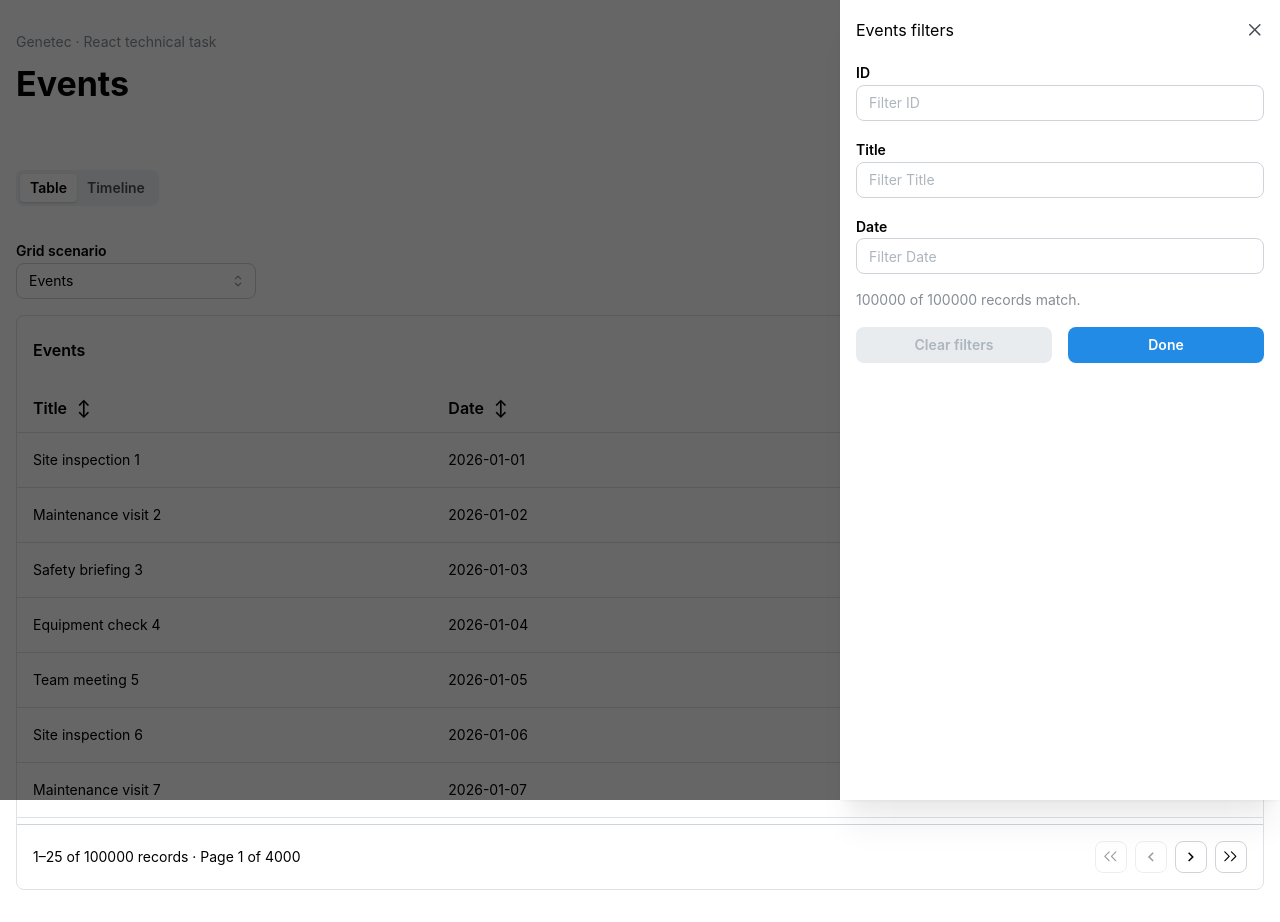
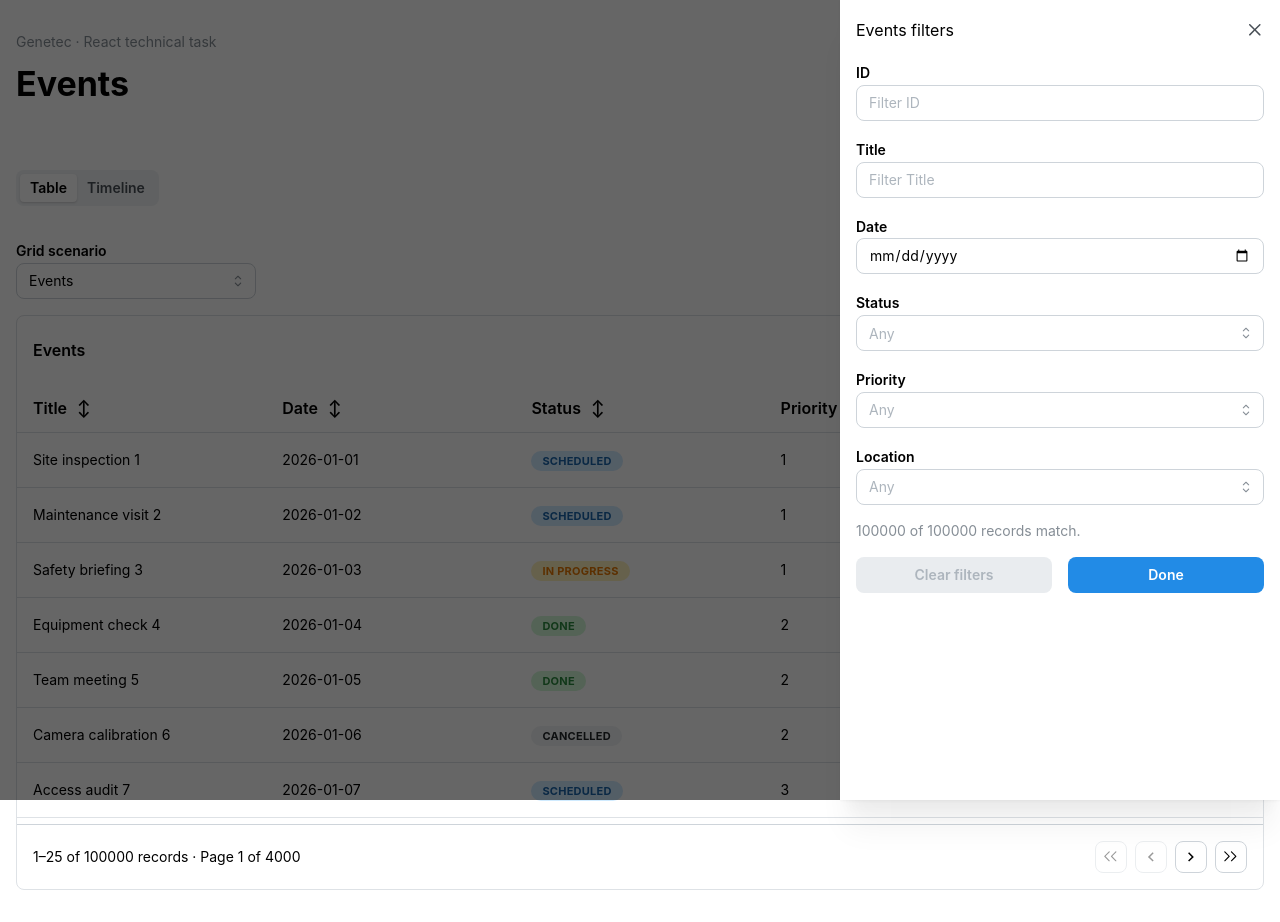
Before and after one commit to AnastasievD/genetec-react, a React (Vite) app: page / in a window 1280 px wide. Both pictures are taken after a click on the button "Filters". Built offline with nearby package versions, Linux system fonts and the light colour scheme.

Commit message:
feat(events): add status, location and priority with typed filters

```diff
--- a/src/App.tsx
+++ b/src/App.tsx
@@ -2,6 +2,7 @@ import { Activity, useMemo, useState } from 'react'
 import { Alert, Box, Button, Container, Group, Modal, SegmentedControl, Select, Stack, Text, Title } from '@mantine/core'
 import { DataGrid, EventForm, Timeline } from './components'
 import type { EventFormValues } from './components'
+import { createEvent } from './features/events/event'
 import type { CalendarEvent } from './features/events/event'
 import {
   createEventColumns,
@@ -34,7 +35,7 @@ export default function App() {
     if (existing) {
       setEvents(events => events.map(event => event.id === existing.id ? { ...event, ...values } : event))
     } else {
-      const event = { id: crypto.randomUUID(), ...values }
+      const event = createEvent(values)
       setEvents(events => [event, ...events])
       setTimelineIds(ids => new Set(ids).add(event.id))
     }
--- a/src/components/data-grid/DataGrid.tsx
+++ b/src/components/data-grid/DataGrid.tsx
@@ -31,13 +31,12 @@ export function DataGrid<T extends RowData>({
 }: DataGridProps<T>) {
   const captionId = useId()
   const columnDefs = useMemo(() => columns.map(toColumnDef), [columns])
-  const labels = useMemo(() => new Map(columns.map(column => [column.id, column.label])), [columns])
+  const columnsById = useMemo(() => new Map(columns.map(column => [column.id, column])), [columns])
   const table = useTable({
     features,
     data: rows,
     columns: columnDefs,
     getRowId,
-    defaultColumn: { filterFn: 'includesString' },
     enableMultiSort: false,
     enableSortingRemoval: true,
     sortDescFirst: false,
@@ -66,7 +65,7 @@ export function DataGrid<T extends RowData>({
         table={table}
         caption={caption}
         captionId={captionId}
-        labels={labels}
+        columnsById={columnsById}
         totalRows={rows.length}
         filteredRows={rowCount}
         disabled={unavailable}
--- a/src/components/data-grid/DataGridToolbar.tsx
+++ b/src/components/data-grid/DataGridToolbar.tsx
@@ -1,14 +1,15 @@
-import { Badge, Button, Checkbox, Drawer, Group, Popover, Stack, Text, TextInput } from '@mantine/core'
-import { useEffect, useEffectEvent, useState } from 'react'
+import { useEffect, useEffectEvent, useMemo, useState } from 'react'
+import { Badge, Button, Checkbox, Drawer, Group, Popover, Select, Stack, Text, TextInput } from '@mantine/core'
 import { useDebouncedValue, useDisclosure } from '@mantine/hooks'
-import type { ReactTable, RowData } from '@tanstack/react-table'
+import type { Column, ReactTable, RowData } from '@tanstack/react-table'
+import type { DataGridColumn } from './columns'
 import type { DataGridFeatures } from './features'
 
 interface DataGridToolbarProps<T extends RowData> {
   table: ReactTable<DataGridFeatures, T>
   caption: string
   captionId: string
-  labels: ReadonlyMap<string, string>
+  columnsById: ReadonlyMap<string, DataGridColumn<T>>
   totalRows: number
   filteredRows: number
   disabled: boolean
@@ -16,7 +17,7 @@ interface DataGridToolbarProps<T extends RowData> {
 }
 
 export function DataGridToolbar<T extends RowData>({
-  table, caption, captionId, labels, totalRows, filteredRows, disabled, onClearFilters,
+  table, caption, captionId, columnsById, totalRows, filteredRows, disabled, onClearFilters,
 }: DataGridToolbarProps<T>) {
   const [filtersOpened, { open: openFilters, close: closeFilters }] = useDisclosure(false)
   const [filtersVersion, setFiltersVersion] = useState(0)
@@ -39,7 +40,7 @@ export function DataGridToolbar<T extends RowData>({
                 {columns.map(column => (
                   <Checkbox
                     key={column.id}
-                    label={labels.get(column.id) ?? column.id}
+                    label={columnsById.get(column.id)?.label ?? column.id}
                     checked={column.getIsVisible()}
                     disabled={!column.getCanHide() || (column.getIsVisible() && visibleColumnCount === 1)}
                     onChange={column.getToggleVisibilityHandler()}
@@ -75,8 +76,8 @@ export function DataGridToolbar<T extends RowData>({
             {filterColumns.map(column => (
               <ColumnFilter
                 key={`${column.id}-${filtersVersion}`}
-                label={labels.get(column.id) ?? column.id}
-                initialValue={String(column.getFilterValue() ?? '')}
+                column={column}
+                config={columnsById.get(column.id)}
                 onChange={value => {
                   if (value === (column.getFilterValue() ?? '')) return
                   column.setFilterValue(value)
@@ -88,10 +89,14 @@ export function DataGridToolbar<T extends RowData>({
               {filteredRows} of {totalRows} records match.
             </Text>
             <Group grow>
-              <Button variant="default" disabled={activeFilterCount === 0} onClick={() => {
+              <Button
+                variant="default"
+                disabled={activeFilterCount === 0}
+                onClick={() => {
                   onClearFilters()
                   setFiltersVersion(version => version + 1)
-                }}>
+                }}
+              >
                 Clear filters
               </Button>
               <Button onClick={closeFilters}>Done</Button>
@@ -103,16 +108,44 @@ export function DataGridToolbar<T extends RowData>({
   )
 }
 
-interface ColumnFilterProps {
+interface ColumnFilterProps<T extends RowData> {
+  column: Column<DataGridFeatures, T>
+  config?: DataGridColumn<T>
+  onChange: (value: string) => void
+}
+
+function ColumnFilter<T extends RowData>({ column, config, onChange }: ColumnFilterProps<T>) {
+  const label = config?.label ?? column.id
+  const initialValue = String(column.getFilterValue() ?? '')
+
+  if (config?.filter === 'select') {
+    return <SelectFilter column={column} label={label} initialValue={initialValue} onChange={onChange} />
+  }
+
+  if (config?.filter === 'date') {
+    return (
+      <TextInput
+        type="date"
+        label={label}
+        defaultValue={initialValue}
+        onChange={event => onChange(event.currentTarget.value)}
+      />
+    )
+  }
+
+  return <TextFilter label={label} initialValue={initialValue} onChange={onChange} />
+}
+
+interface FilterInputProps {
   label: string
   initialValue: string
   onChange: (value: string) => void
 }
 
-function ColumnFilter({ label, initialValue, onChange }: ColumnFilterProps) {
+// Filtering 100k rows takes ~50-100 ms, so text is applied once typing pauses.
+function TextFilter({ label, initialValue, onChange }: FilterInputProps) {
   const [value, setValue] = useState(initialValue)
   const [debouncedValue] = useDebouncedValue(value, 250)
-
   const applyFilter = useEffectEvent(onChange)
 
   useEffect(() => applyFilter(debouncedValue), [debouncedValue])
@@ -126,3 +159,28 @@ function ColumnFilter({ label, initialValue, onChange }: ColumnFilterProps) {
     />
   )
 }
+
+interface SelectFilterProps<T extends RowData> extends FilterInputProps {
+  column: Column<DataGridFeatures, T>
+}
+
+function SelectFilter<T extends RowData>({ column, label, initialValue, onChange }: SelectFilterProps<T>) {
+  const rows = column.table.getCoreRowModel().rows
+  const options = useMemo(() => {
+    const values = new Set(rows.map(row => row.getValue(column.id)))
+    return [...values]
+      .sort((a, b) => (a as string | number) < (b as string | number) ? -1 : 1)
+      .map(String)
+  }, [rows, column.id])
+
+  return (
+    <Select
+      label={label}
+      placeholder="Any"
+      data={options}
+      defaultValue={initialValue || null}
+      onChange={value => onChange(value ?? '')}
+      clearable
+    />
+  )
+}
--- a/src/components/data-grid/columns.ts
+++ b/src/components/data-grid/columns.ts
@@ -1,6 +1,8 @@
 import type { ReactNode } from 'react'
 import type { ColumnDef, RowData } from '@tanstack/react-table'
 import type { DataGridFeatures } from './features'
+
+export type DataGridFilter = 'text' | 'select' | 'date'
 
 export interface DataGridColumn<T> {
   id: string
@@ -11,11 +13,11 @@ export interface DataGridColumn<T> {
   hidden?: boolean
   hideable?: boolean
   sort?: 'text' | 'alphanumeric' | 'number' | false
-  filterable?: boolean
+  filter?: DataGridFilter | false
 }
 
 export function toColumnDef<T extends RowData>(column: DataGridColumn<T>): ColumnDef<DataGridFeatures, T> {
-  const { id, label, accessor, render, hideable = true, sort = 'text', filterable = true } = column
+  const { id, label, accessor, render, hideable = true, sort = 'text', filter = 'text' } = column
   const read = typeof accessor === 'string' ? (row: T) => row[accessor as keyof T] : accessor
 
   return {
@@ -25,7 +27,8 @@ export function toColumnDef<T extends RowData>(column: DataGridColumn<T>): Colum
     ...(render && { cell: ({ row }) => render(row.original) }),
     enableHiding: hideable,
     enableSorting: Boolean(read) && sort !== false,
-    enableColumnFilter: Boolean(read) && filterable,
+    enableColumnFilter: Boolean(read) && filter !== false,
+    filterFn: filter === 'text' ? 'includesString' : 'equals',
     sortFn: sort || undefined,
   }
 }
--- a/src/components/data-grid/features.ts
+++ b/src/components/data-grid/features.ts
@@ -4,6 +4,7 @@ import {
   createFilteredRowModel,
   createPaginatedRowModel,
   createSortedRowModel,
+  filterFn_equalsString,
   filterFn_includesString,
   rowPaginationFeature,
   rowSortingFeature,
@@ -18,7 +19,7 @@ export const features = tableFeatures({
   columnVisibilityFeature,
   rowSortingFeature,
   rowPaginationFeature,
-  filterFns: { includesString: filterFn_includesString },
+  filterFns: { includesString: filterFn_includesString, equals: filterFn_equalsString },
   sortFns: { alphanumeric: sortFn_alphanumeric, text: sortFn_text, number: sortFn_basic },
   filteredRowModel: createFilteredRowModel(),
   sortedRowModel: createSortedRowModel(),
--- a/src/features/events/event-views.tsx
+++ b/src/features/events/event-views.tsx
@@ -1,6 +1,6 @@
-import { Box, Button, Group, Text } from '@mantine/core'
+import { Badge, Box, Button, Group, Text } from '@mantine/core'
 import type { DataGridColumn } from '../../components'
-import type { CalendarEvent } from './event'
+import type { CalendarEvent, EventStatus } from './event'
 
 export const getEventId = (event: CalendarEvent) => event.id
 export const getEventDay = (event: CalendarEvent) => event.date
@@ -8,13 +8,29 @@ export const getEventLabel = (event: CalendarEvent) => event.title
 
 const dayFormatter = new Intl.DateTimeFormat('en', { dateStyle: 'full', timeZone: 'UTC' })
 
+const statusColors: Record<EventStatus, string> = {
+  'scheduled': 'blue',
+  'in progress': 'yellow',
+  'done': 'green',
+  'cancelled': 'gray',
+}
+
 export const formatDay = (date: string) => dayFormatter.format(new Date(`${date}T00:00:00Z`))
 
 export function createEventColumns(onEdit: (event: CalendarEvent) => void): DataGridColumn<CalendarEvent>[] {
   return [
     { id: 'id', label: 'ID', accessor: 'id', sort: 'alphanumeric', hidden: true },
     { id: 'title', label: 'Title', accessor: 'title', sort: 'alphanumeric', hideable: false },
-    { id: 'date', label: 'Date', accessor: 'date' },
+    { id: 'date', label: 'Date', accessor: 'date', filter: 'date' },
+    {
+      id: 'status',
+      label: 'Status',
+      accessor: 'status',
+      filter: 'select',
+      render: event => <Badge variant="light" color={statusColors[event.status]}>{event.status}</Badge>,
+    },
+    { id: 'priority', label: 'Priority', accessor: 'priority', sort: 'number', filter: 'select' },
+    { id: 'location', label: 'Location', accessor: 'location', filter: 'select', hidden: true },
     {
       id: 'actions',
       label: 'Actions',
@@ -30,10 +46,10 @@ export function createEventColumns(onEdit: (event: CalendarEvent) => void): Data
 export function renderEventTimelineItem(event: CalendarEvent) {
   return (
     <Group gap="sm" wrap="nowrap" h="100%">
-      <Box w={8} h={8} bg="blue" style={{ borderRadius: '50%', flexShrink: 0 }} />
+      <Box w={8} h={8} bg={statusColors[event.status]} style={{ borderRadius: '50%', flexShrink: 0 }} />
       <Box miw={0}>
         <Text size="sm" truncate title={event.title}>{event.title}</Text>
-        <Text size="xs" c="dimmed">{event.date}</Text>
+        <Text size="xs" c="dimmed">{event.status} · {event.location}</Text>
       </Box>
     </Group>
   )
--- a/src/features/events/event.ts
+++ b/src/features/events/event.ts
@@ -1,6 +1,22 @@
+export type EventStatus = 'scheduled' | 'in progress' | 'done' | 'cancelled'
+
 export interface CalendarEvent {
   id: string
   title: string
   /** Calendar date in YYYY-MM-DD format, without a time zone. */
   date: string
+  status: EventStatus
+  location: string
+  /** 1 (highest) to 5 (lowest). */
+  priority: number
 }
+
+export function createEvent(values: Pick<CalendarEvent, 'title' | 'date'>): CalendarEvent {
+  return {
+    id: crypto.randomUUID(),
+    status: 'scheduled',
+    location: 'Unassigned',
+    priority: 3,
+    ...values,
+  }
+}
--- a/src/features/events/mock-events.ts
+++ b/src/features/events/mock-events.ts
@@ -1,4 +1,4 @@
-import type { CalendarEvent } from './event'
+import type { CalendarEvent, EventStatus } from './event'
 
 const titles = [
   'Site inspection',
@@ -6,11 +6,22 @@ const titles = [
   'Safety briefing',
   'Equipment check',
   'Team meeting',
+  'Camera calibration',
+  'Access audit',
+  'Firmware update',
+  'Incident review',
 ] as const
+
+const locations = ['Montreal HQ', 'Toronto', 'Vancouver', 'Paris', 'Berlin', 'Remote'] as const
+const statuses: EventStatus[] = ['scheduled', 'scheduled', 'in progress', 'done', 'done', 'cancelled']
 
 const startDate = Date.UTC(2026, 0, 1)
 const daysInYear = 365
 const millisecondsPerDay = 24 * 60 * 60 * 1000
+
+// Values cycle by index. List lengths aren't multiples of 5, so a day (every 365th event)
+// still gets a mix of titles and statuses.
+const cycle = <T>(list: readonly T[], index: number) => list[index % list.length] as T
 
 export function createMockEvents(count: number): CalendarEvent[] {
   if (!Number.isSafeInteger(count) || count < 0) {
@@ -19,9 +30,12 @@ export function createMockEvents(count: number): CalendarEvent[] {
 
   return Array.from({ length: count }, (_, index) => ({
     id: `mock-event-${index + 1}`,
-    title: `${titles[index % titles.length]} ${index + 1}`,
+    title: `${cycle(titles, index)} ${index + 1}`,
     date: new Date(startDate + (index % daysInYear) * millisecondsPerDay)
       .toISOString()
       .slice(0, 10),
+    status: cycle(statuses, index),
+    location: cycle(locations, Math.floor(index / 4)),
+    priority: 1 + Math.floor(index / 3) % 5,
   }))
 }
```
Also changed, not shown: 1 other file (tests, documents, lock files or other folders).
